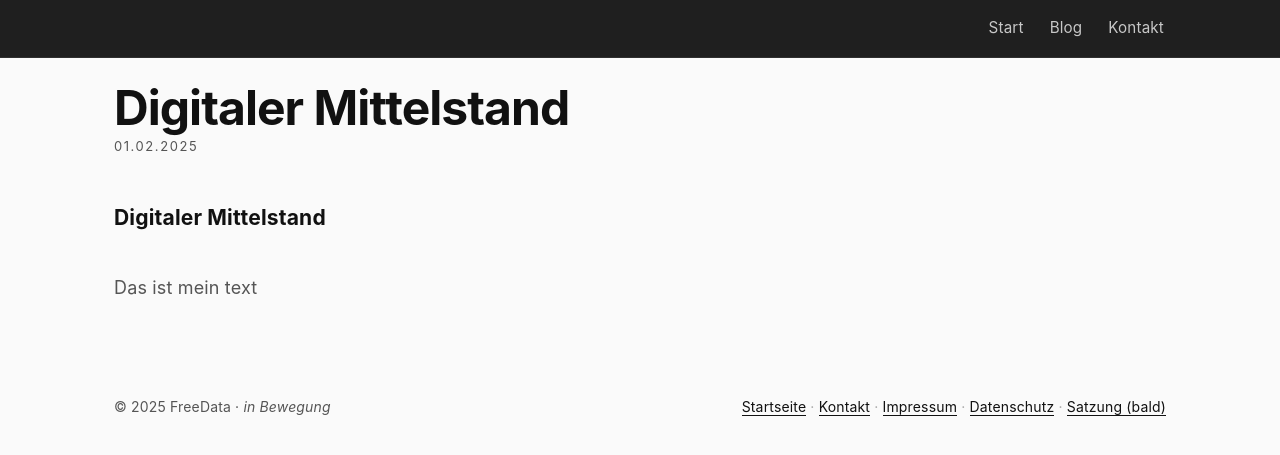
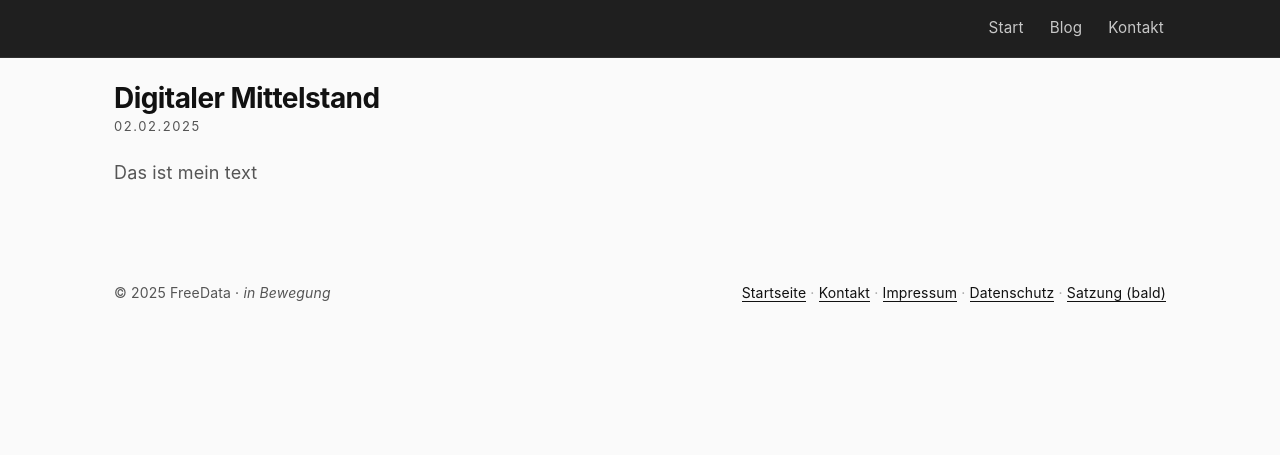
Before and after one commit to freedata-coop/freedata-coop.github.io, a Jekyll site: the page built from _posts/2025-02-02-digitaler Mittelstand.md, in a window 1280 px wide. Shown: the top 455 px of the page. Built offline with Jekyll 4.4.1, drawn with Linux system fonts in a browser that asks for light colours.

Commit message:
update post

```diff
--- a/_posts/2025-02-02-digitaler Mittelstand.md
+++ b/_posts/2025-02-02-digitaler Mittelstand.md
@@ -1,7 +1,7 @@
 ---
 layout: post
 title: "Digitaler Mittelstand"
-date: 2025-02-01
+date: 2025-02-02
 theme: light
 ---
 
@@ -11,5 +11,4 @@ Das ist der Teaser Digitaler Mittelstand...
 
 <!--more-->
 
-### Digitaler Mittelstand
 Das ist mein text
--- a/assets/custom.css
+++ b/assets/custom.css
@@ -201,8 +201,8 @@ blog-teaser{ display:none; }
 
 .post-title{
   margin: 0;
-  font-size: clamp(32px,5vw,48px);
-  line-height: 1.1;
+  font-size: clamp(20px,3vw,28px);
+  line-height: 1.15;
   color: var(--fg);
 }
 
```
Also changed, not shown: _posts/2025-02-05-digitale-freiheit.md (+1 -2 lines).
